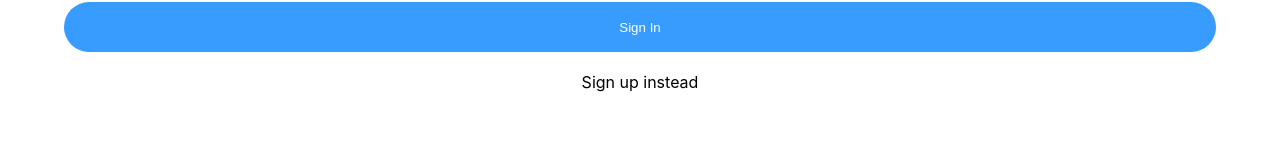
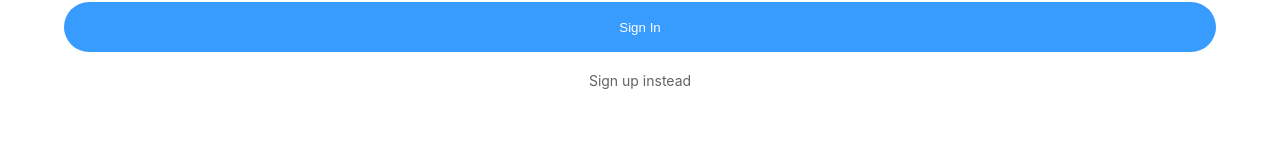
Before and after one commit to emmanuelojiji/rate-my-meal-deal, a React (Create React App) app: page /access in a window 1280 px wide. Shown: the part 222-384 px from the top of the page. Built offline with nearby package versions, Linux system fonts and the light colour scheme.

Commit message:
Added user scalable = 0 to meta tag

```diff
--- a/public/index.html
+++ b/public/index.html
@@ -3,7 +3,7 @@
   <head>
     <meta charset="utf-8" />
     <link rel="icon" href="%PUBLIC_URL%/favicon.ico" />
-    <meta name="viewport" content="width=device-width, initial-scale=1 maximum-scale=1" />
+    <meta name="viewport" content="width=device-width, initial-scale=1 maximum-scale=1 user-scalable=0" />
     <meta name="theme-color" content="#000000" />
     <meta
       name="description"
--- a/src/Pages/Access.scss
+++ b/src/Pages/Access.scss
@@ -39,4 +39,6 @@
 
 .switch{
   align-self: center;
+  font-size: 14px;
+  color:rgb(99, 99, 99);
 }
```
